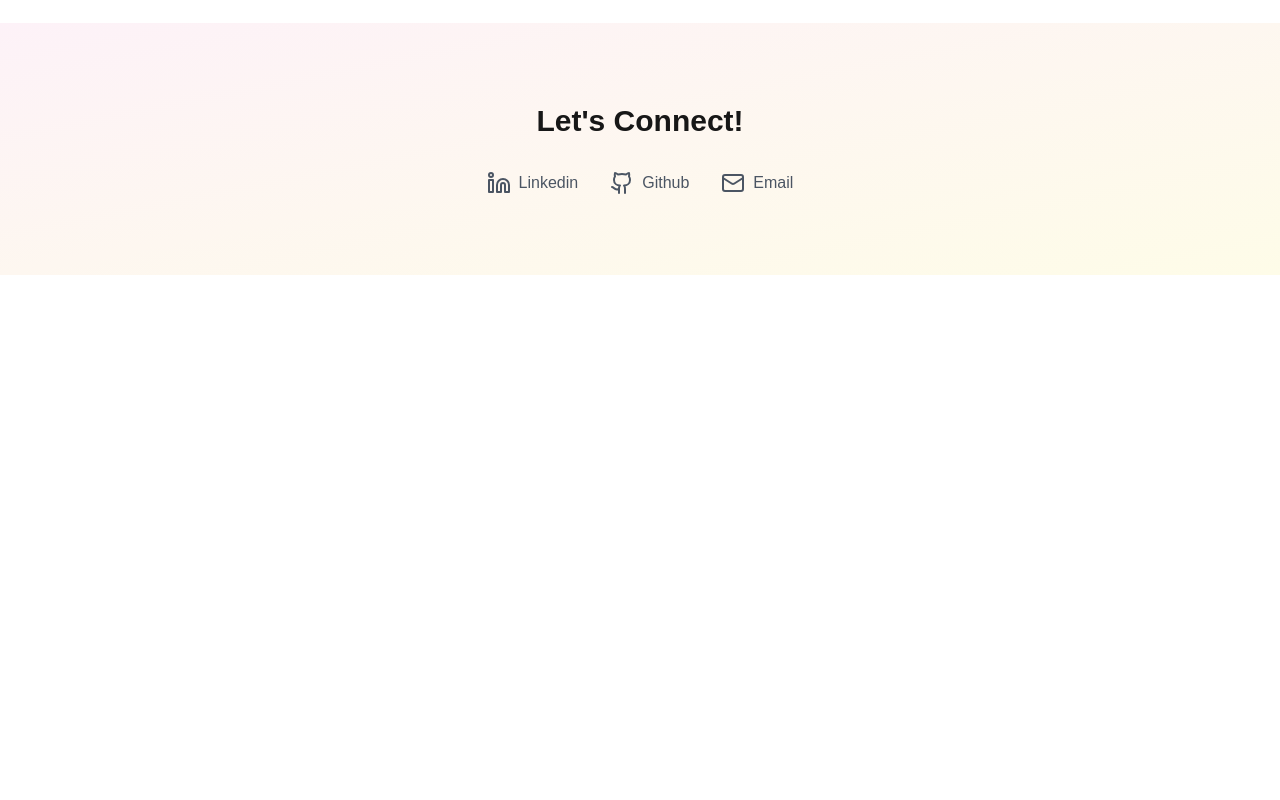
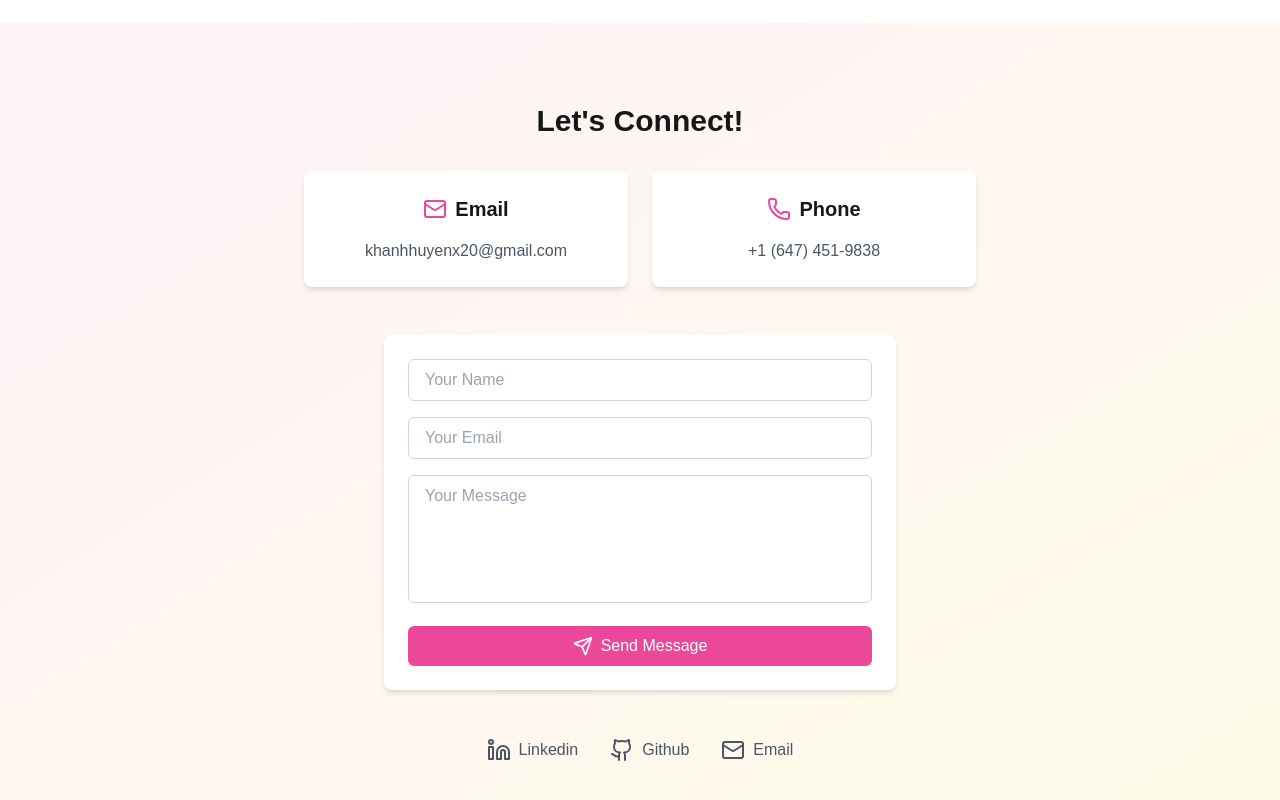
Before and after one commit to Hoanghuyen2k3/my-portfolio, a Next.js app: page / in a window 1280 px wide. Shown: the part 5433-6233 px from the top of the page. Before the commit the page ends 5708 px from the top, so only its background shows below. Built offline with nearby package versions, Linux system fonts and the light colour scheme.

Commit message:
Add send message form

```diff
--- a/app/page.tsx
+++ b/app/page.tsx
@@ -15,6 +15,8 @@ import {
 import { motion, AnimatePresence } from 'framer-motion';
 import Image from 'next/image';
 import Link from 'next/link';
+import emailjs from '@emailjs/browser';
+import { SendIcon, PhoneIcon } from 'lucide-react';
 
 const TimelineItem: React.FC<TimelineItemProps> = ({
   year,
@@ -226,6 +228,40 @@ const Portfolio: React.FC = () => {
       });
     }
   };
+
+  const form = useRef<HTMLFormElement>(null);
+  const [isSubmitting, setIsSubmitting] = useState(false);
+  const [submitStatus, setSubmitStatus] = useState<string | null>(null);
+
+  const handleSubmit = async (e: React.FormEvent) => {
+    e.preventDefault();
+    if (!form.current) return;
+
+    setIsSubmitting(true);
+    console.log(form.current)
+    try {
+      const result = await emailjs.sendForm(
+        'service_t584l8k', // Replace with your EmailJS service ID
+        'template_ueylhdg', // Replace with your EmailJS template ID
+        form.current,
+        'PnQiijukQSRGezFS0' // Replace with your EmailJS public key
+      );
+
+      if (result.text === 'OK') {
+        setSubmitStatus('Message sent successfully!');
+        form.current.reset();
+      } else {
+        throw new Error('Failed to send message');
+      }
+    } catch (error) {
+      setSubmitStatus('Failed to send message. Please try again.');
+      console.error('Email send error:', error);
+    } finally {
+      setIsSubmitting(false);
+      setTimeout(() => setSubmitStatus(null), 5000);
+    }
+  };
+
 
   const fadeInUp = {
     initial: { opacity: 0, y: 20 },
@@ -681,6 +717,8 @@ const Portfolio: React.FC = () => {
         </motion.section>
 
         {/* Contact Section */}
+
+
         <motion.section
           className="py-20 px-4 bg-gradient-to-br from-pink-50 to-yellow-50"
           variants={fadeInUp}
@@ -688,8 +726,93 @@ const Portfolio: React.FC = () => {
           animate="animate"
         >
           <div className="max-w-6xl mx-auto text-center">
-            <h2 className="text-3xl font-bold mb-8">Let's Connect!</h2>
-            <div className="flex justify-center space-x-8" ref={contactRef} id="contact">
+            <h2 className="text-3xl font-bold mb-8" ref={contactRef} id="contact">Let's Connect!</h2>
+
+            <motion.div
+              className="grid md:grid-cols-2 gap-6 max-w-2xl mx-auto mb-12"
+              initial={{ opacity: 0, y: 20 }}
+              animate={{ opacity: 1, y: 0 }}
+              transition={{ duration: 0.5 }}
+            >
+              <div className="bg-white rounded-lg p-6 shadow-md">
+                <div className="flex items-center justify-center mb-4">
+                  <MailIcon className="w-6 h-6 text-pink-500 mr-2" />
+                  <h3 className="text-xl font-semibold">Email</h3>
+                </div>
+                <p className="text-gray-600">khanhhuyenx20@gmail.com</p>
+              </div>
+
+              <div className="bg-white rounded-lg p-6 shadow-md">
+                <div className="flex items-center justify-center mb-4">
+                  <PhoneIcon className="w-6 h-6 text-pink-500 mr-2" />
+                  <h3 className="text-xl font-semibold">Phone</h3>
+                </div>
+                <p className="text-gray-600">+1 (647) 451-9838</p>
+              </div>
+            </motion.div>
+
+            <motion.form
+      ref={form}
+      onSubmit={handleSubmit}
+      className="max-w-lg mx-auto mt-8 mb-12 bg-white rounded-lg shadow-md p-6"
+      initial={{ opacity: 0, y: 20 }}
+      animate={{ opacity: 1, y: 0 }}
+      transition={{ duration: 0.5 }}
+    >
+      <div className="mb-4">
+        <input
+          type="text"
+          name="from_name"
+          placeholder="Your Name"
+          className="w-full px-4 py-2 border border-gray-300 rounded-md focus:outline-none focus:ring-2 focus:ring-pink-500"
+          required
+        />
+      </div>
+      <div className="mb-4">
+        <input
+          type="email"
+          name="reply_to"
+          placeholder="Your Email"
+          className="w-full px-4 py-2 border border-gray-300 rounded-md focus:outline-none focus:ring-2 focus:ring-pink-500"
+          required
+        />
+      </div>
+      <div className="mb-4">
+        <textarea
+          name="message"
+          placeholder="Your Message"
+          className="w-full px-4 py-2 border border-gray-300 rounded-md focus:outline-none focus:ring-2 focus:ring-pink-500 h-32 resize-none"
+          required
+        />
+      </div>
+      <button
+        type="submit"
+        disabled={isSubmitting}
+        className="w-full bg-pink-500 text-white py-2 px-4 rounded-md hover:bg-pink-600 transition-colors duration-300 flex items-center justify-center disabled:bg-pink-300"
+      >
+        {isSubmitting ? (
+          'Sending...'
+        ) : (
+          <>
+            <SendIcon className="w-5 h-5 mr-2" />
+            Send Message
+          </>
+        )}
+      </button>
+      {submitStatus && (
+        <motion.p
+          initial={{ opacity: 0 }}
+          animate={{ opacity: 1 }}
+          className={`mt-4 text-center ${
+            submitStatus.includes('success') ? 'text-green-600' : 'text-red-600'
+          }`}
+        >
+          {submitStatus}
+        </motion.p>
+      )}
+    </motion.form>
+
+            <div className="flex justify-center space-x-8" >
               {['linkedin', 'github', 'email'].map((platform, index) => (
                 <motion.div
                   key={`${platform}-${index}`}
--- a/package.json
+++ b/package.json
@@ -9,6 +9,7 @@
     "lint": "next lint"
   },
   "dependencies": {
+    "@emailjs/browser": "^4.4.1",
     "framer-motion": "^11.18.0",
     "lucide-react": "^0.471.1",
     "next": "15.1.4",
```
Also changed, not shown: 1 other file (tests, documents, lock files or other folders).
